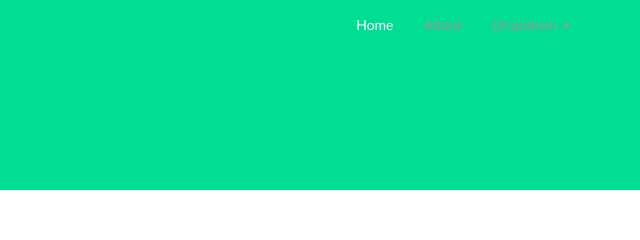
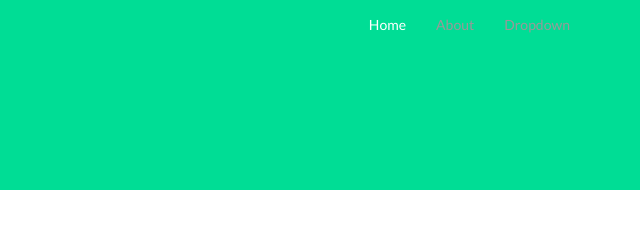
Before and after one commit to eridesigns/maroubra, a website: page about.html in a window 1280 px wide. Shown: the top 240 px of the page, 640-1280 px from the left. Drawn offline with nearby package versions, Linux system fonts and the light colour scheme.

Commit message:
removing arrow from the drop down menu in the about page

```diff
--- a/about.html
+++ b/about.html
@@ -45,7 +45,7 @@
             <li class="active"><a href="#">Home</a></li>
             <li><a href="about.html">About</a></li>
             <li class="dropdown">
-              <a href="#" class="dropdown-toggle" data-toggle="dropdown">Dropdown <b class="caret"></b></a>
+              <a href="#" class="dropdown-toggle" data-toggle="dropdown">Dropdown</a>
               <ul class="dropdown-menu">
                 <li><a href="#">Action</a></li>
                 <li><a href="#">Another action</a></li>
```
